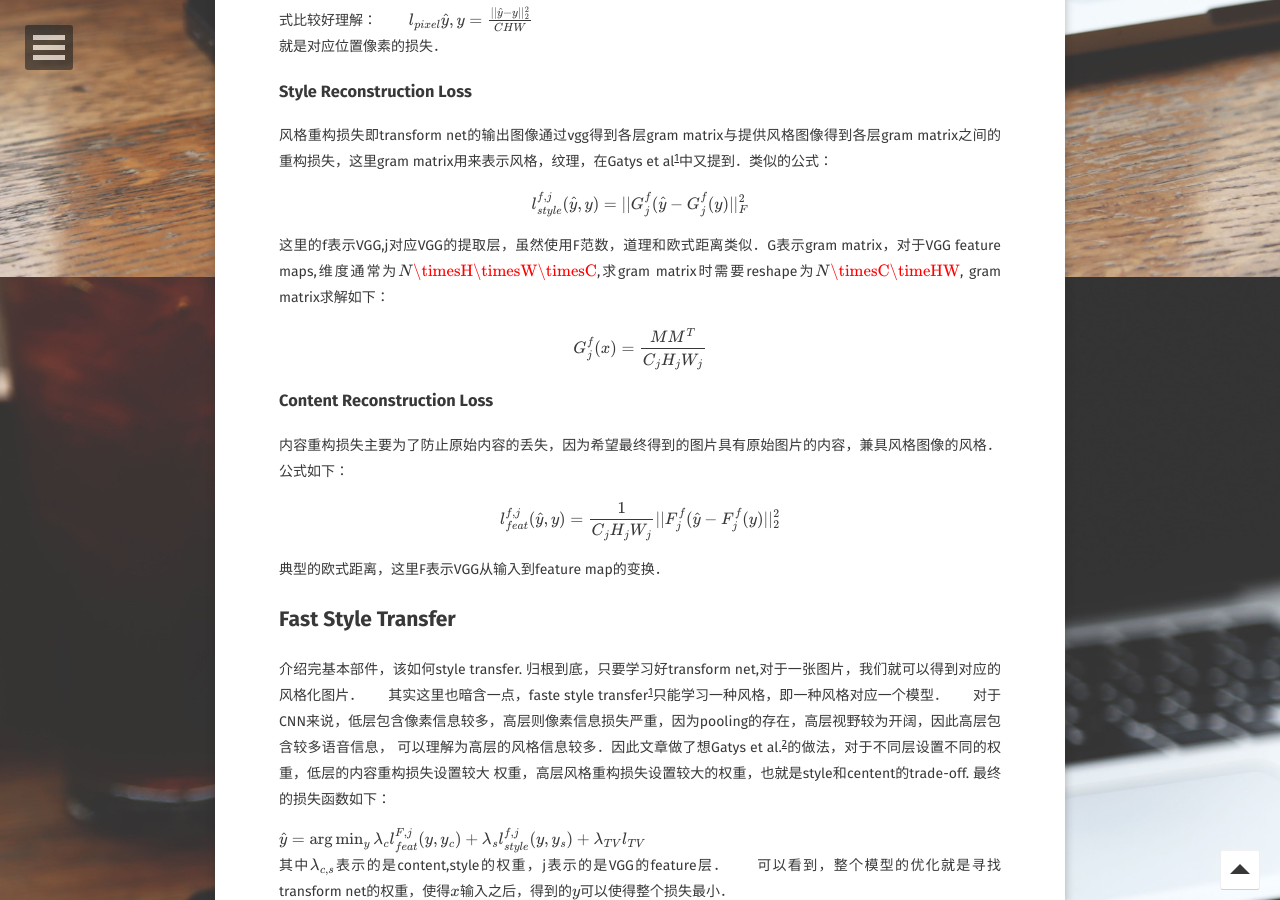
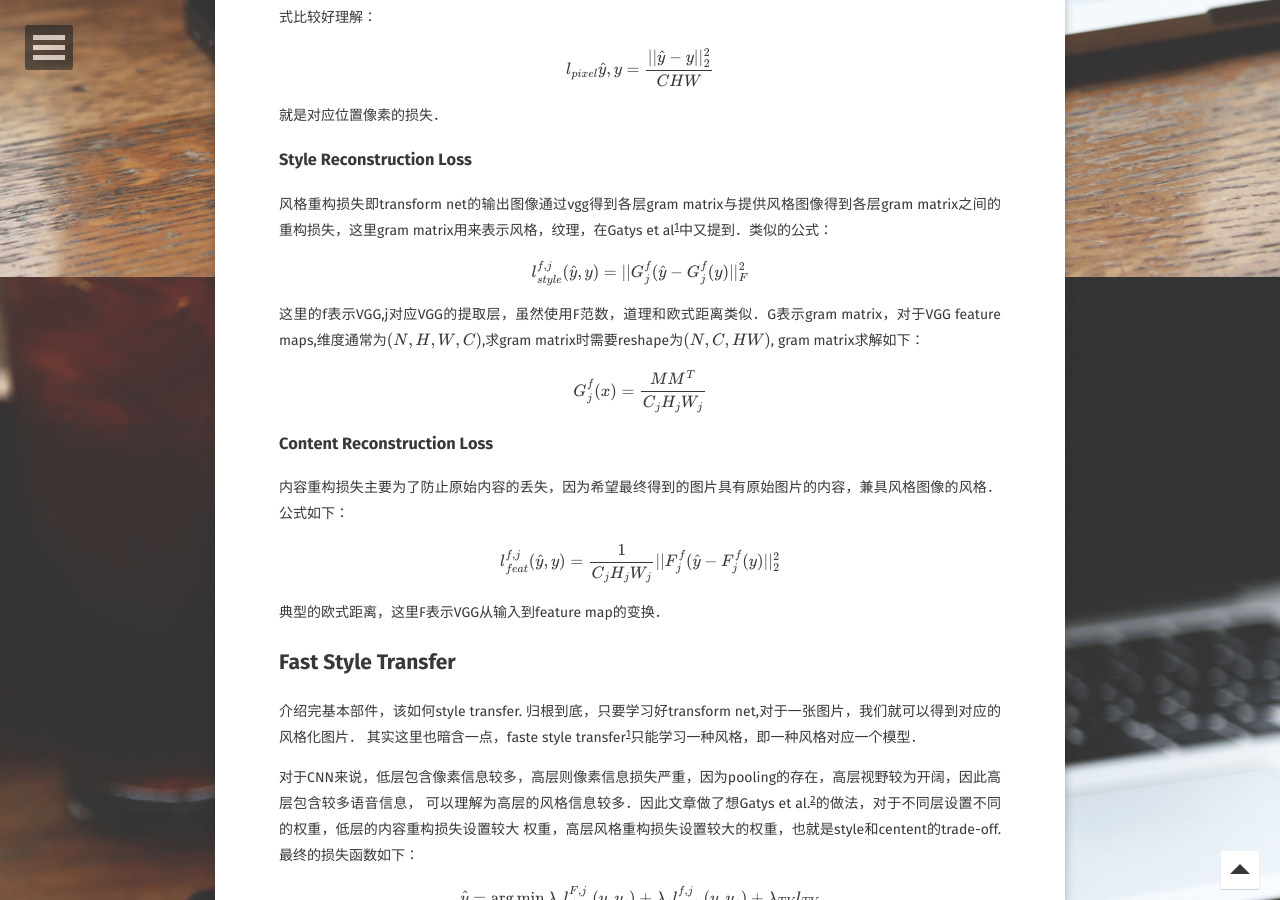
Before and after one commit to saicoco/saicoco.github.io, a Jekyll site: the page built from _posts/2017-06-06-fast-style.md, in a window 1280 px wide and 900 px high, scrolled down 1523 px. Built offline with Jekyll 4.4.1, drawn with Linux system fonts in a browser that asks for light colours; some web fonts are replaced; formulas are drawn with MathJax 3; comment, search, counter and statistics services are not loaded.

Commit message:
revide math

```diff
--- a/_posts/2017-06-06-fast-style.md
+++ b/_posts/2017-06-06-fast-style.md
@@ -36,11 +36,13 @@ image. 答案是肯定的．
 
 ### Pixel loss
 Pixel loss主要为了防止内容的丢失，即需要生成的风格图像与目标图像像素匹配时，使用该损失函数．当然，这里公式比较好理解：
+
 $$
 \begin{equation}
 l_{pixel}{\hat{y},y} = \frac{||\hat{y}-y||_{2}^{2}}{CHW}
 \end{equation}
 $$
+
 就是对应位置像素的损失．
 
 ### Style Reconstruction Loss
@@ -52,7 +54,7 @@ l_{style}^{f, j}(\hat{y},y)=||G_{j}^{f}(\hat{y} - G_{j}^{f}(y)||_{F}^{2}
 \end{equation}
 $$
 
-这里的f表示VGG,j对应VGG的提取层，虽然使用F范数，道理和欧式距离类似．G表示gram matrix，对于VGG feature maps,维度通常为$$N\timesH\timesW\timesC$$,求gram matrix时需要reshape为$$N\timesC\timeHW$$, gram matrix求解如下：
+这里的f表示VGG,j对应VGG的提取层，虽然使用F范数，道理和欧式距离类似．G表示gram matrix，对于VGG feature maps,维度通常为$$(N, H, W, C)$$,求gram matrix时需要reshape为$$(N, C, HW)$$, gram matrix求解如下：
 
 $$
 \begin{equation}
@@ -75,6 +77,7 @@ $$
 ## Fast Style Transfer
 介绍完基本部件，该如何style transfer. 归根到底，只要学习好transform net,对于一张图片，我们就可以得到对应的风格化图片．
 其实这里也暗含一点，faste style transfer[^2]只能学习一种风格，即一种风格对应一个模型．
+
 对于CNN来说，低层包含像素信息较多，高层则像素信息损失严重，因为pooling的存在，高层视野较为开阔，因此高层包含较多语音信息，
 可以理解为高层的风格信息较多．因此文章做了想Gatys et al.[^1]的做法，对于不同层设置不同的权重，低层的内容重构损失设置较大
 权重，高层风格重构损失设置较大的权重，也就是style和centent的trade-off. 最终的损失函数如下：
@@ -84,6 +87,8 @@ $$
 \hat{y} = \arg\min_{y} \lambda_{c}l_{feat}^{F,j}(y, y_c) + \lambda_{s}l_{style}^{f,j}(y, y_s) + \lambda_{TV}l_{TV}
 \end{equation}
 $$
+
+
 其中$$\lambda_{c, s}$$表示的是content,style的权重，j表示的是VGG的feature层．
 可以看到，整个模型的优化就是寻找transform net的权重，使得$$x$$输入之后，得到的$$y$$可以使得整个损失最小．
 
```
